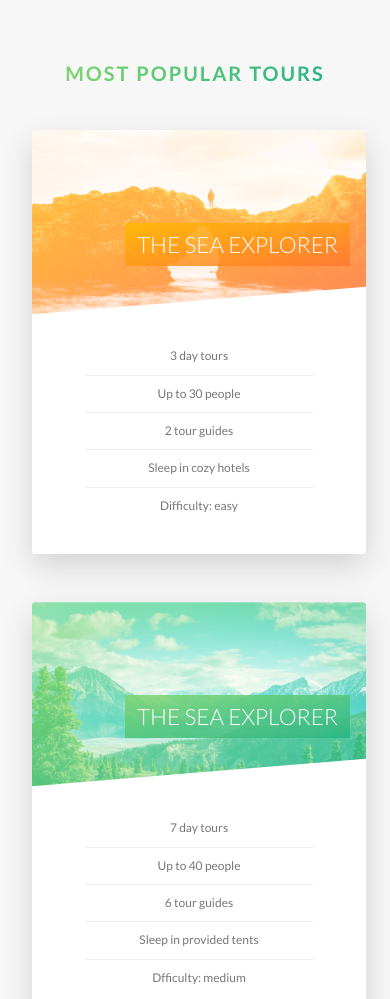
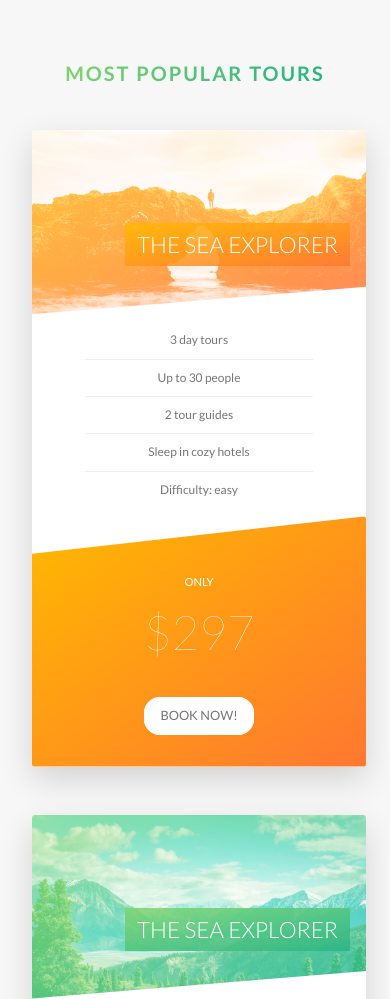
Before and after one commit to NaraeJang/01-SASS-Natours, a website: page dist/index.html in a window 390 px wide. Shown: the part 2560-3559 px from the top of the page. Drawn offline with Linux system fonts and the light colour scheme.

Commit message:
Writing Media Queries - Tours, Stories and Booking Sections

```diff
--- a/scss/components/_card.scss
+++ b/scss/components/_card.scss
@@ -178,4 +178,54 @@
     font-size: 6rem;
     font-weight: 100;
   }
+
+  //RESPONSIVE DESIGN:tab port
+  @include respond(tab-port) {
+    height: auto;
+    border-radius: 3px;
+    background-color: $cc-white;
+    box-shadow: 0 1.5rem 4rem rgba($cc-black, 0.15);
+    &__side {
+      height: auto;
+      position: relative;
+      box-shadow: none;
+
+      &--back {
+        transform: rotateY(0);
+        clip-path: polygon(0 15%, 100% 0, 100% 100%, 0 100%);
+      }
+    }
+
+    &:hover &__side--front {
+      transform: rotateY(0);
+    }
+
+    &__details {
+      padding: 1rem 3rem;
+    }
+
+    //   BACK SIDE STYLING
+    &__cta {
+      position: relative;
+      top: 0%;
+      left: 0%;
+      transform: translate(0);
+      width: 100%;
+      text-align: center;
+      padding: 7rem 4rem 4rem 4rem;
+    }
+
+    &__price-box {
+      margin-bottom: 3rem;
+    }
+
+    &__price-only {
+      font-size: 1.4rem;
+      text-transform: uppercase;
+    }
+
+    &__price-value {
+      font-size: 6rem;
+    }
+  }
 }
--- a/scss/components/_form.scss
+++ b/scss/components/_form.scss
@@ -15,6 +15,10 @@
     width: 90%;
     display: block;
     transition: all 0.3s;
+
+    @include respond(tab-port) {
+      width: 100%;
+    }
 
     &:focus {
       outline: none;
@@ -50,6 +54,11 @@
   &__radio-group {
     width: 49%;
     display: inline-block;
+
+    @include respond(tab-port) {
+      width: 100%;
+      margin-bottom: 2rem;
+    }
   }
 
   &__radio-input {
--- a/scss/components/_story.scss
+++ b/scss/components/_story.scss
@@ -8,6 +8,16 @@
   padding-left: 9rem;
   font-size: $default-font-size;
   transform: skewX(-12deg);
+
+  @include respond(tab-port) {
+    width: 100%;
+    padding: 4rem;
+    padding-left: 7rem;
+  }
+
+  @include respond(phone) {
+    transform: skewX(0);
+  }
 
   &__shape {
     width: 15rem;
@@ -22,6 +32,10 @@
     -webkit-clip-path: circle(50% at 50% 50%);
 
     transform: translateX(-3rem) skewX(12deg);
+
+    @include respond(phone) {
+      transform: translateX(-3rem) skewX(0);
+    }
   }
 
   &__img {
@@ -33,6 +47,10 @@
 
   &__text {
     transform: skewX(12deg);
+
+    @include respond(phone) {
+      transform: skewX(0);
+    }
   }
 
   &__caption {
--- a/scss/pages/_home.scss
+++ b/scss/pages/_home.scss
@@ -73,10 +73,26 @@
   border-radius: $border-radius;
   box-shadow: 0 1.5rem 4rem rgba($cc-black, 0.2);
 
-  // position: relative;
+  @include respond(tab-land) {
+    background-image: linear-gradient(
+        105deg,
+        rgba($cc-white, 0.9) 0%,
+        rgba($cc-white, 0.9) 65%,
+        transparent 50%
+      ),
+      url(../img/nat-10.jpg);
 
-  height: 50rem;
+    background-size: cover;
+  }
 
+  @include respond(tab-port) {
+    background-image: linear-gradient(
+        to right,
+        rgba($cc-white, 0.9) 0%,
+        rgba($cc-white, 0.9) 100%
+      ),
+      url(../img/nat-10.jpg);
+  }
   &__form {
     // position: relative;
     // top: 0;
@@ -84,5 +100,13 @@
     width: 50%;
     height: 100%;
     padding: 6rem;
+
+    @include respond(tab-land) {
+      width: 65%;
+    }
+
+    @include respond(tab-port) {
+      width: 100%;
+    }
   }
 }
```
Also changed, not shown: dist/css/main.css.
